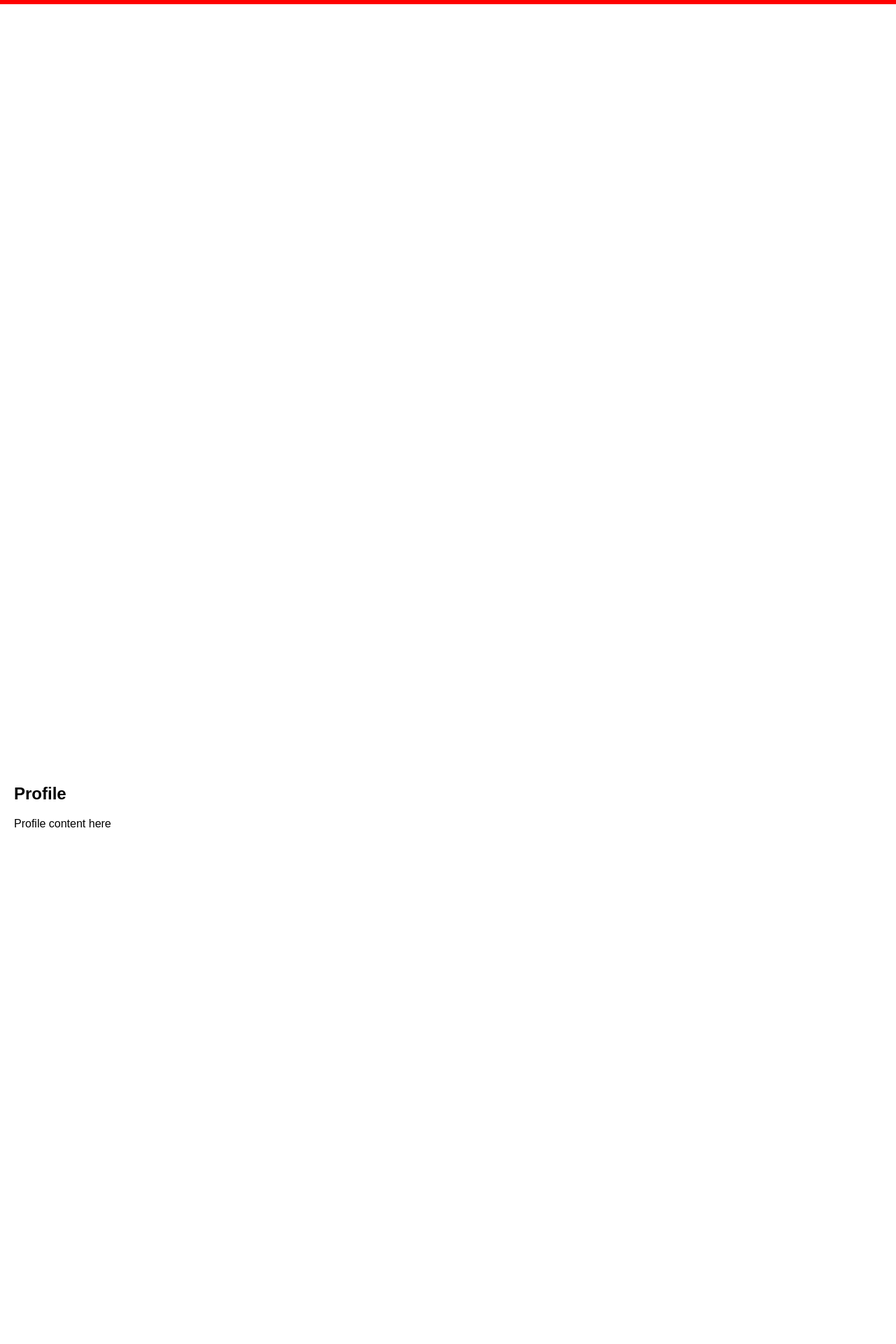
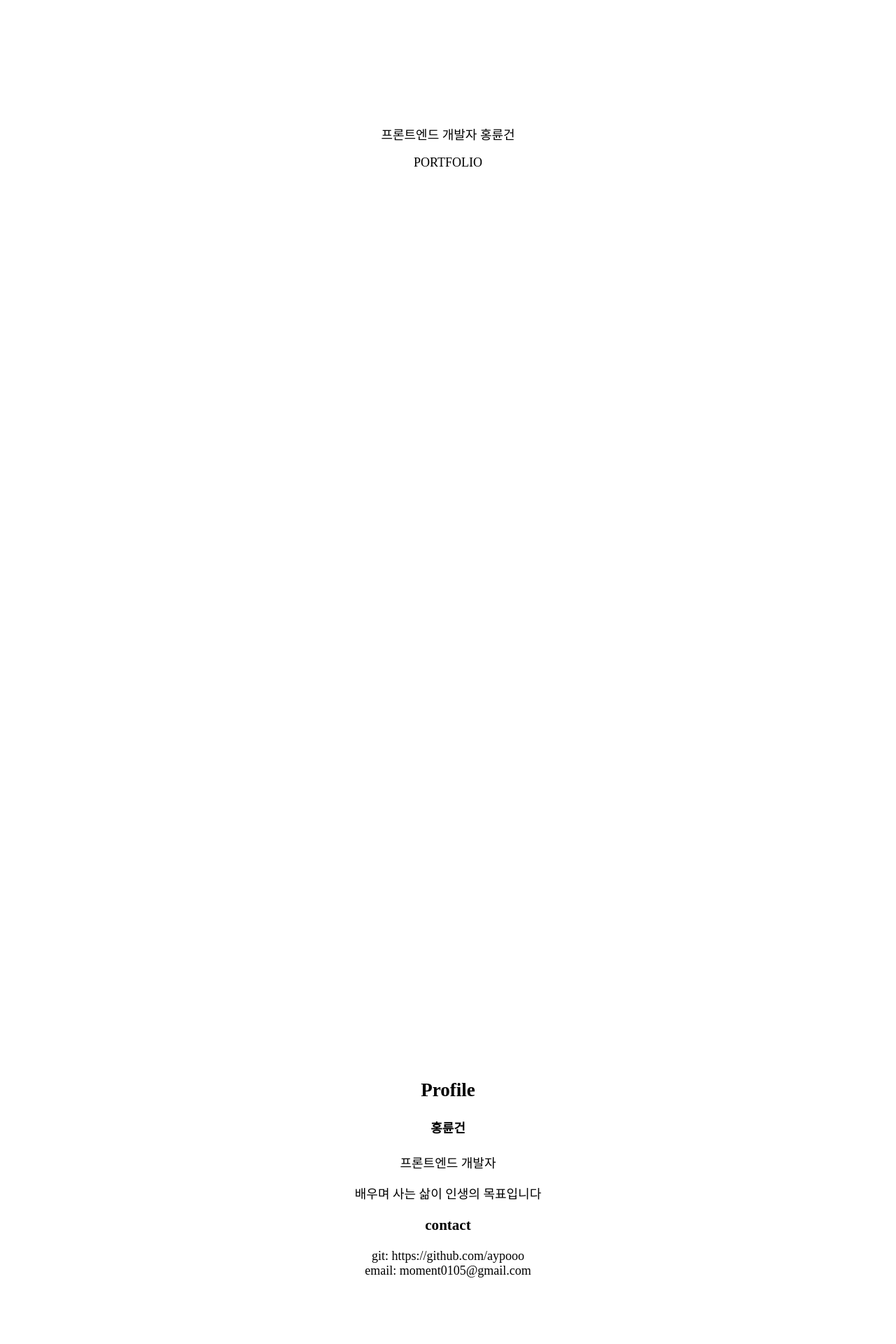
Before and after one commit to aypooo/portpolio-site, a React (Create React App) app: page / in a window 1280 px wide. Shown: the part 120-2040 px from the top of the page at 70% size. Built offline with nearby package versions, Linux system fonts and the light colour scheme.

Commit message:
fadein 애니메이션 추가

```diff
--- a/package.json
+++ b/package.json
@@ -12,6 +12,7 @@
     "@types/react-dom": "^18.2.23",
     "react": "^18.2.0",
     "react-dom": "^18.2.0",
+    "react-intersection-observer": "^9.8.1",
     "react-router-dom": "^6.22.3",
     "react-scripts": "5.0.1",
     "typescript": "^4.9.5",
--- a/src/App.css
+++ b/src/App.css
@@ -1,8 +1,11 @@
 .App {
-  font-family: sans-serif;
+  font-family: NotoSansKr;
+  text-align: center;
+
 }
 .section {
-  height: 150vh; /* 뷰포트의 높이만큼 설정 */
+  height: 200vh; /* 뷰포트의 높이만큼 설정 */
+  align-items: center;
 }
 
 /* 각 섹션 스타일 */
@@ -12,13 +15,13 @@
 .skill {
   position: -webkit-sticky;
   position: sticky;
-  top: 0; /* 화면 상단에 고정됨 */
+  top: 30%; /* 화면 상단에 고정됨 */
   background-color: #ffffff; /* 각 섹션의 배경색 */
   z-index: 1000; /* 다른 요소 위에 표시되도록 설정 */
   padding: 20px; /* 내용과의 간격 조정 */
 }
 .main{
-  background-color: red;
+  font-size: large;
 }
 .profile{
 
@@ -29,3 +32,20 @@
 .skill{
 
 }
+
+
+
+.main.animate {
+  animation: fadeInUp 3s forwards; /* 애니메이션 이름, 지속 시간, 채우기 모드 */
+}
+
+@keyframes fadeInUp {
+  from {
+    opacity: 0;
+    transform: translateY(20px); /* 시작 위치 */
+  }
+  to {
+    opacity: 1;
+    transform: translateY(0); /* 최종 위치 */
+  }
+}
--- a/src/App.tsx
+++ b/src/App.tsx
@@ -4,22 +4,24 @@ import Profile from './components/Profile';
 import Works from './components/Works';
 import Main from './components/Main';
 import Skill from './components/Skill';
+import useScrollAnimation from './hooks/useScrollAnimation';
 
 function App() {
+  const { ref, inView } = useScrollAnimation();
   return (
     <div className="App">
-      <div className="section">
+      <section className="section">
         <Main/>
-      </div>
-      <div className="section">
+      </section>
+      <section className="section">
         <Profile />
-      </div>
-      <div className="section">
+      </section>
+      <section className="section">
         <Skill />
-      </div>
-      <div className="section">
+      </section>
+      <section className="section">
         <Works />
-      </div>
+      </section>
 
     </div>
   );
--- a/src/components/Main.tsx
+++ b/src/components/Main.tsx
@@ -1,10 +1,14 @@
 import React from 'react';
+import useScrollAnimation from '../hooks/useScrollAnimation';
 
 const Main = () => {
+  const { ref, inView } = useScrollAnimation();
   return (
+    <div ref={ref} className={`main ${inView ? 'animate' : ''}`}>
     <div className="main">
-      <h2>Main</h2>
-      <div style={{height:'100%'}}>Main content here</div>
+      <p>프론트엔드 개발자 홍륜건</p>
+      <p>PORTFOLIO</p>
+    </div>
     </div>
   );
 };
--- a/src/components/Profile.tsx
+++ b/src/components/Profile.tsx
@@ -1,10 +1,21 @@
 import React from 'react';
+import useScrollAnimation from '../hooks/useScrollAnimation';
 
 const Profile = () => {
+
+  const { ref, inView } = useScrollAnimation();
   return (
-    <div className="profile">
-      <h2>Profile</h2>
-      Profile content here
+    <div ref={ref} className={`main ${inView ? 'animate' : ''}`}>
+      <div className="profile">
+        <h2>Profile</h2>
+        <h4>홍륜건</h4>
+        <p>프론트엔드 개발자</p>
+        <p>배우며 사는 삶이 인생의 목표입니다</p>
+        <h3>contact</h3>
+        git: <span onClick={()=>window.open("https://github.com/aypooo")}>https://github.com/aypooo</span>
+        <br/>
+        email: moment0105@gmail.com
+      </div>
     </div>
   );
 };
--- a/src/components/Skill.tsx
+++ b/src/components/Skill.tsx
@@ -1,10 +1,17 @@
 import React from 'react';
+import useScrollAnimation from '../hooks/useScrollAnimation';
 
 const Skill = () => {
+  const { ref, inView } = useScrollAnimation();
   return (
+    <div ref={ref} className={`main ${inView ? 'animate' : ''}`}>
     <div className="skill">
       <h2>Skill</h2>
-      Skill content here
+      <p>react</p>
+      <p>javascript</p>
+      <p>typescript</p>
+      <p>git</p>
+    </div>
     </div>
   );
 };
--- a/src/components/Works.tsx
+++ b/src/components/Works.tsx
@@ -1,10 +1,15 @@
 import React from 'react';
+import useScrollAnimation from '../hooks/useScrollAnimation';
 
 const Works = () => {
+  const { ref, inView } = useScrollAnimation();
   return (
+    <div ref={ref} className={`main ${inView ? 'animate' : ''}`}>
     <div className="works">
       <h2>Works</h2>
-      Works content here
+      <p onClick={()=>window.open("https://github.com/aypooo/blog")}>https://github.com/aypooo/blog</p>
+      <p onClick={()=>window.open("https://github.com/aypooo/web-market")}>https://github.com/aypooo/web-market</p>
+    </div>
     </div>
   );
 };
--- /dev/null
+++ b/src/hooks/useScrollAnimation.tsx
@@ -0,0 +1,12 @@
+import { useInView } from 'react-intersection-observer';
+
+const useScrollAnimation = () => {
+  const { ref, inView } = useInView({
+    triggerOnce: false, // 애니메이션이 한 번만 발생하도록 설정
+    threshold: 0.25, // 섹션의 25%가 보일 때 애니메이션 시작
+  });
+
+  return { ref, inView };
+};
+
+export default useScrollAnimation;
```
Also changed, not shown: src/main.css (added, +17 -0 lines), 1 other file (tests, documents, lock files or other folders).
